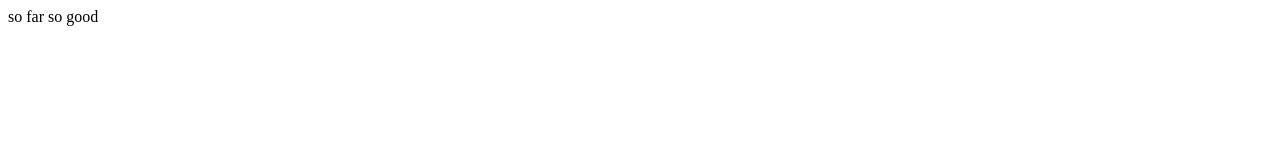
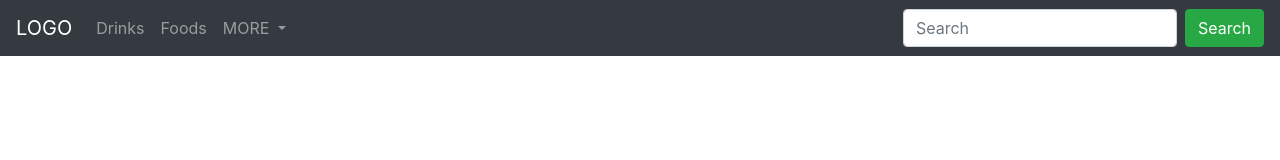
Before and after one commit to sukush99/project0, a plain HTML site: page index.html in a window 1280 px wide. Drawn offline with nearby package versions, Linux system fonts and the light colour scheme.

Commit message:
background and navbar

```diff
--- a/index.html
+++ b/index.html
@@ -4,8 +4,42 @@
     <meta charset="UTF-8">
     <meta name="viewport" content="width=device-width, initial-scale=1.0">
     <title>Fast Food Chain</title>
+    <link rel="stylesheet" href="style0.css">
+    <link rel="stylesheet" href="https://maxcdn.bootstrapcdn.com/bootstrap/4.4.1/css/bootstrap.min.css">
+    <script src="https://ajax.googleapis.com/ajax/libs/jquery/3.4.1/jquery.min.js"></script>
+    <script src="https://cdnjs.cloudflare.com/ajax/libs/popper.js/1.16.0/umd/popper.min.js"></script>
+    <script src="https://maxcdn.bootstrapcdn.com/bootstrap/4.4.1/js/bootstrap.min.js"></script>
 </head>
 <body>
-    so far so good
+<nav class="navbar navbar-expand-sm navbar-dark bg-dark fixed-top">
+    <a href="#" class="navbar-brand">LOGO</a>
+    <button type="button" class="navbar-toggler" data-toggle="collapse" data-target="#collapse">
+        <span class="navbar-toggler-icon"></span>
+    </button>
+    <div class="collapse navbar-collapse" id="collapse">
+        <ul class="navbar-nav">
+            <li class="nav-item">
+                <a href="#" class="nav-link">Drinks</a>
+            </li>
+            <li class="nav-item">
+                <a href="#" class="nav-link">Foods</a>
+            </li>
+            <li class="nav-item dropdown">
+                <a href="#" class="nav-link dropdown-toggle" data-toggle="dropdown" id="navbardrop">
+                    MORE
+                </a>
+                <div class="dropdown-menu">
+                    <a href="#" class="dropdown-item">Reservation</a>
+                    <a href="#" class="dropdown-item">Birthday Celebration</a>
+                    <a href="#" class="dropdown-item">Others</a>
+                </div>
+            </li>
+        </ul>
+    </div>
+    <form action="#" class="form-inline">
+        <input type="text" placeholder="Search" class="form-control mr-sm-2">
+        <button class="btn btn-success" type="submit">Search</button>
+    </form>
+</nav>
 </body>
 </html>
```
